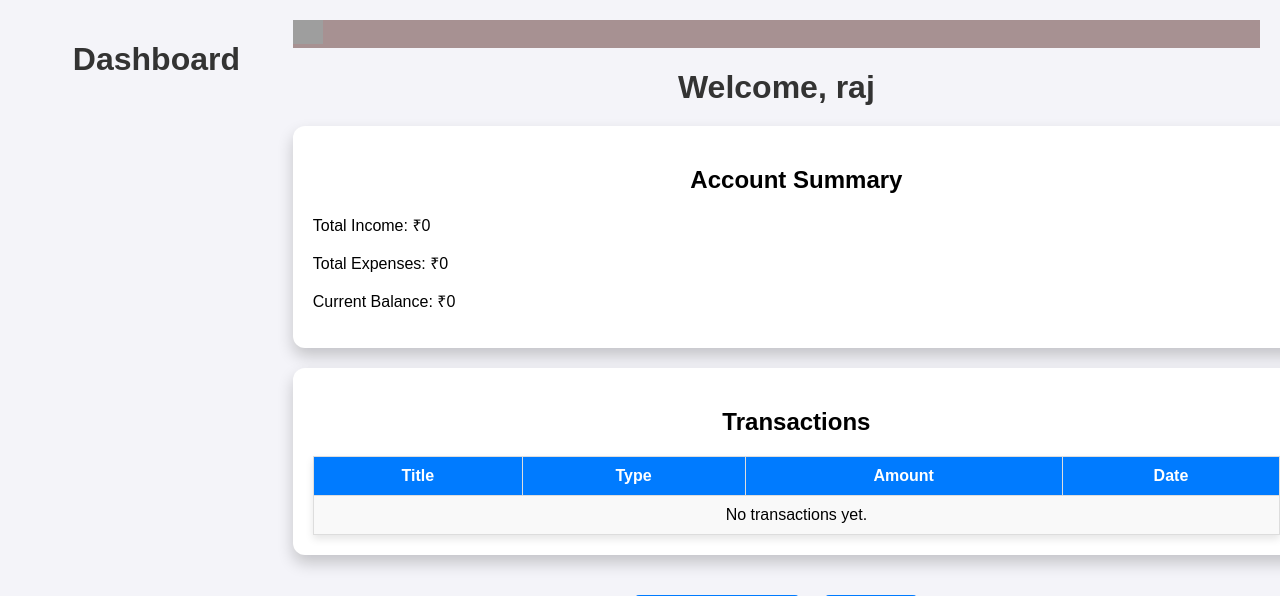
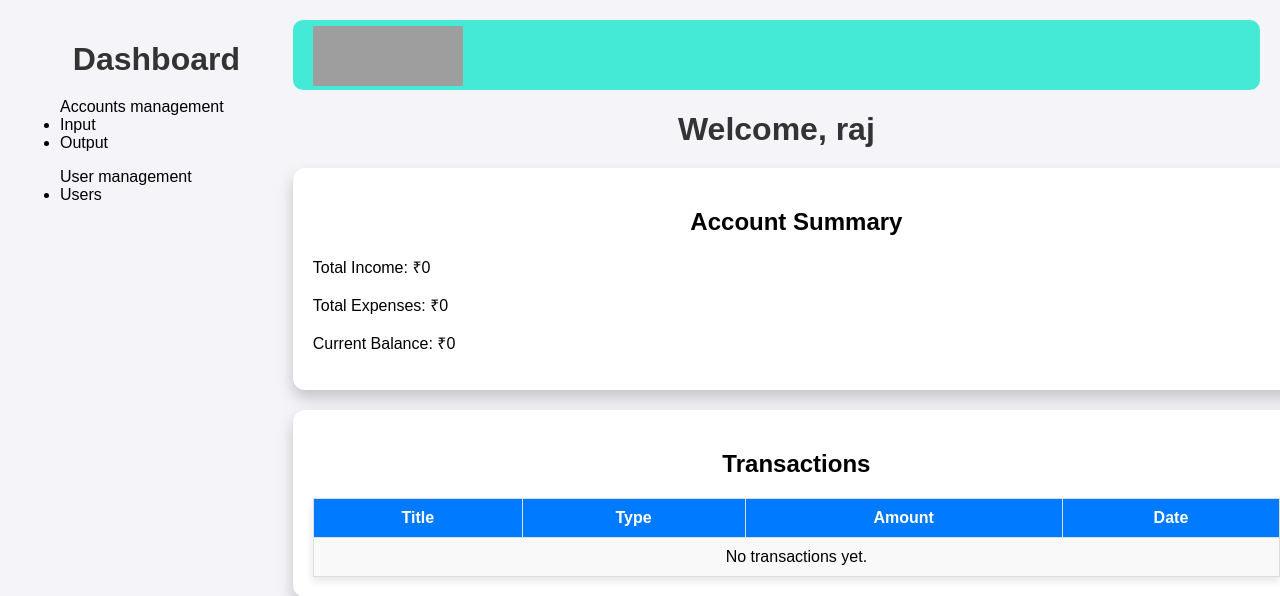
Before and after one commit to Rajsingh1213/accouts_management, a Django app: page /accounts/dashboard/ in a window 1280 px wide. Shown: the top 596 px of the page. Run offline with Django 5.2, Linux system fonts and the light colour scheme; a user stored in the database is signed in; data comes from the database, SQL or seed files in the repository; both versions use the stored data as it was after the commit; grey boxes are pictures that could not be loaded.

Commit message:
date : 08/01/25 some changes in dashboard.html

```diff
--- a/myproject/accounts/static/accounts/css/main.css
+++ b/myproject/accounts/static/accounts/css/main.css
@@ -21,7 +21,15 @@ body {
 }
 
 .container {
-    background-color: #a79192;
+    height: 70px;
+    background-color: #19e7cfcb;
+    border-radius: 10px;
+}
+.container img {
+   height: 60px;
+   width: 150px;
+   margin-top: 6px;
+   margin-left: 20px;
 }
 
 h1 {
@@ -33,7 +41,7 @@ h1 {
 
 .account-summary, .transactions {
     width: 100%;
-    max-width: 1200px; /* Max width ensures it doesn't become too stretched on large screens */
+    max-width: 1200px;
     margin: 20px auto;
     padding: 20px;
     background-color: white;
--- a/myproject/accounts/templates/accounts/dashboard.html
+++ b/myproject/accounts/templates/accounts/dashboard.html
@@ -9,13 +9,24 @@
 <div id="container">
 <div class="box1">
  <h1>Dashboard</h1>
+
+    <div class="management">
+    <ul>Accounts management
+        <li>Input</li>
+        <li>Output</li>
+    </ul>
+
+    <ul>User management
+        <li>Users</li>
+    </ul>
     </div>
+</div>
 
 <div class="box2">
     <nav class="navbar bg-body-tertiary">
         <div class="container">
           <a class="navbar-brand" href="#">
-            <img src="https://sudotechlabs.com/images/sudo-logo_1.png" alt="Sudo techlabs" width="30" height="24">
+            <img src="https://sudoerp.in/storage/uploads/logo//logo-dark.png" alt="Sudo techlabs">
           </a>
         </div>
       </nav>
```
Also changed, not shown: myproject/db.sqlite3.
